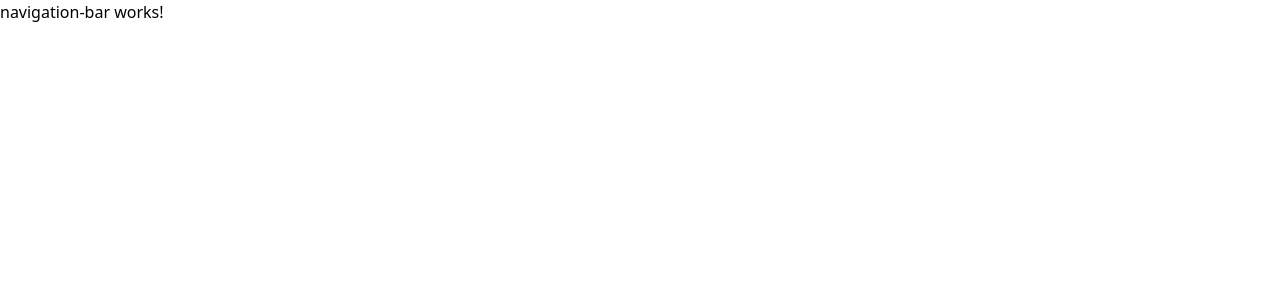
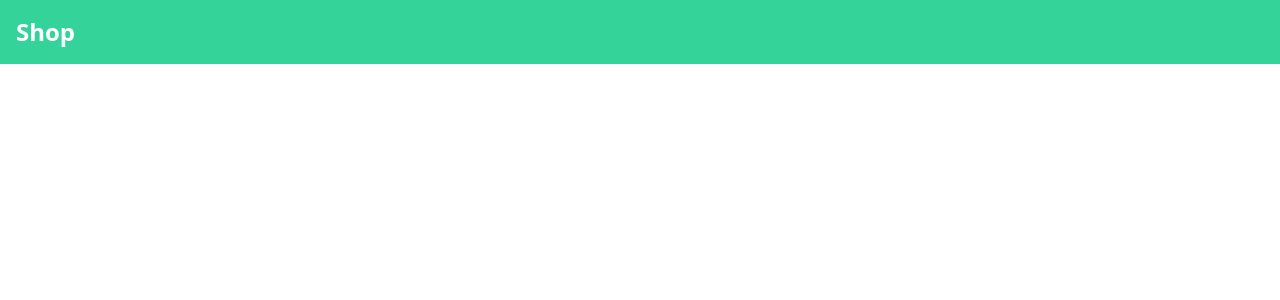
Before and after one commit to JesseSousa/desafio_estagio_front, an Angular app: page / in a window 1280 px wide. Shown: the top 300 px of the page. Built offline with nearby package versions, Linux system fonts and the light colour scheme.

Commit message:
modify navigation-bar template

```diff
--- a/src/app/navigation-bar/navigation-bar.component.html
+++ b/src/app/navigation-bar/navigation-bar.component.html
@@ -1 +1,5 @@
-<p>navigation-bar works!</p>
+<nav class="bg-emerald-400 p-4">
+  <div class="container mx-auto">
+    <h1 class="text-2xl font-semibold text-white">Shop</h1>
+  </div>
+</nav>
```
